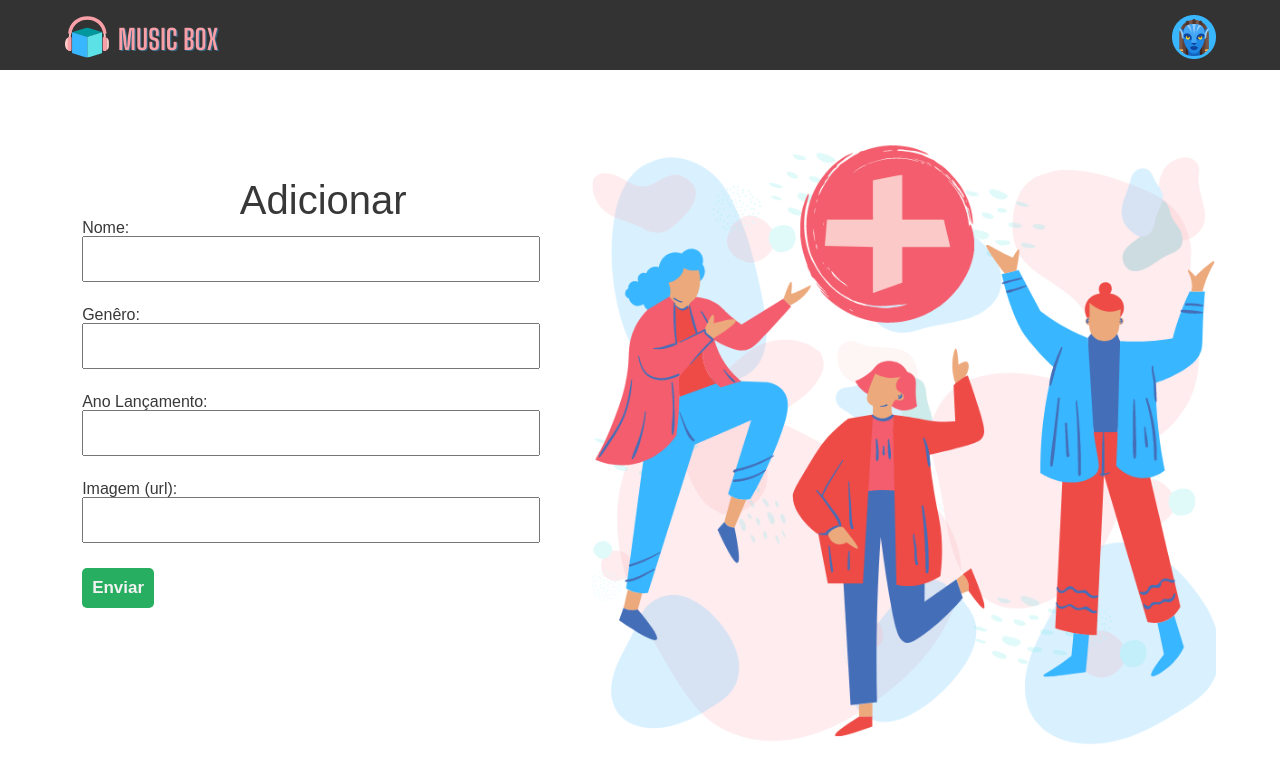
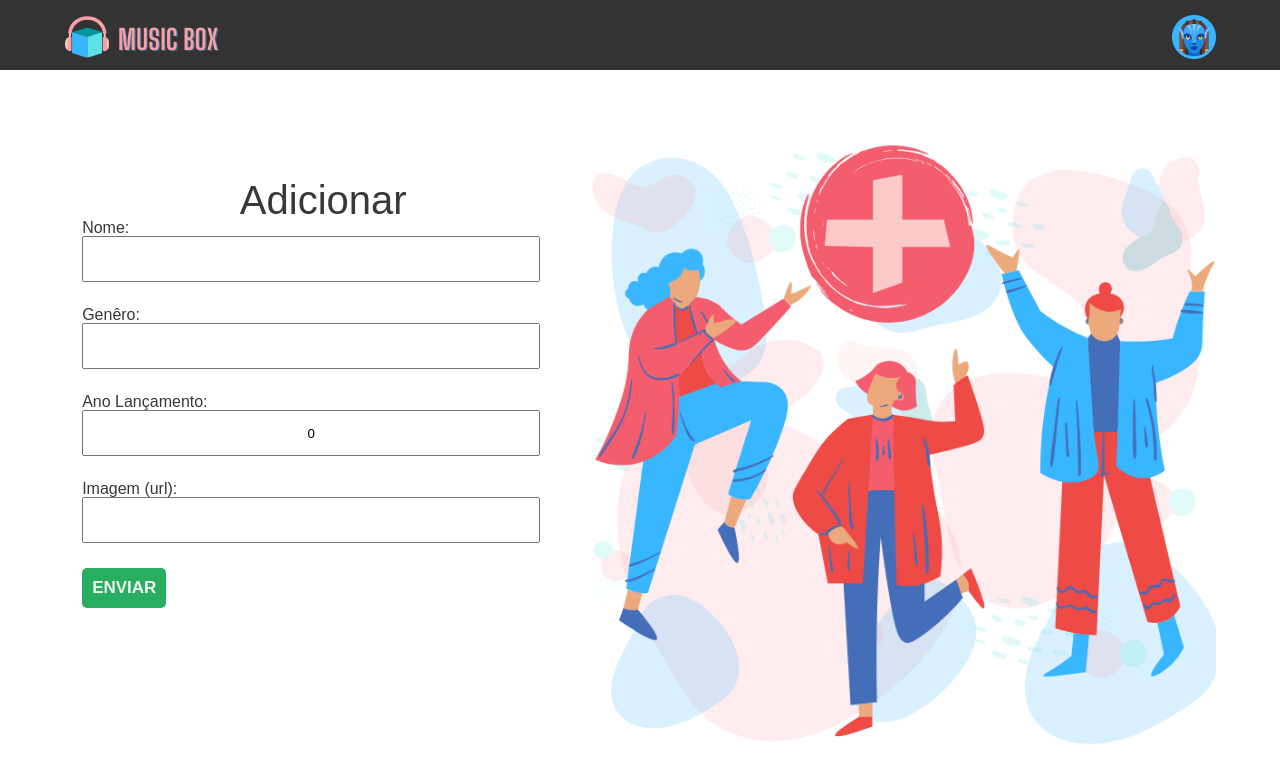
Before and after one commit to miniguiti/music-box-react-bootcamp, a React (Create React App) app: page /add-music in a window 1280 px wide. Shown: the top 782 px of the page. Built offline with nearby package versions, Linux system fonts and the light colour scheme.

Commit message:
POST Music

```diff
--- a/src/assets/css/style.css
+++ b/src/assets/css/style.css
@@ -124,7 +124,7 @@ nav {
 
 .img-music {
     background-color: var(--light-color-2);
-    background-image: url(../images/capa.png);
+    background-image: url(https://studiosol-a.akamaihd.net/tb/letras-blog/wp-content/uploads/2020/05/cdb74a9-sgt-pepper-1024x916.jpg);
     background-size: cover;
     height: 290px;
 }
--- a/src/pages/AddMusic.js
+++ b/src/pages/AddMusic.js
@@ -1,33 +1,66 @@
-import React from 'react';
+import React, { useState } from 'react';
 import NavBar from '../components/NavBar';
 import imgAdd from '../assets/images/add-music-img.png';
 import BtnGreen from '../components/BtnGreen';
+import axios from 'axios';
 
 function AddMusic() {
+    //Guarda a música que queremos salvar
+    const [musicData, setMusicData] = useState({
+        nome: "",
+        genero: "",
+        ano: 0,
+        url: ""
+    })
+
+    //Captura os dados do form para guardar no musicData
+    function handle(e){
+        const newMusic = {...musicData};
+        newMusic[e.target.id] = e.target.value;
+        setMusicData(newMusic);
+        console.log("OLHA O QUE INDO PRO musicData",newMusic);
+    }
+
+    //Enviar chamando a requisição HTTP POST
+    function enviar(e){
+        e.preventDefault(); //para não atualizar a tela quando for chamada a função
+        axios.post("https://6086fb95a3b9c200173b75bb.mockapi.io/music", {
+            nome: musicData.nome,
+            genero: musicData.genero,
+            ano: musicData.ano,
+            url: musicData.url
+        }).then(resposta => {
+            console.log("OLHA A RESPOSTA!", resposta.data)
+        });
+    }
+
+
     return (
         <>
             <NavBar />
             <div className="container">
                 <div className="add-music">
-                    <form>
+                    <form onSubmit={(e) => enviar(e)}>
                         <h1>Adicionar</h1>
                         <div>
-                            <label>Nome: <input type="text" /></label>
+                            <label>Nome:
+                            <input type="text" onChange={(e) => handle(e)} id="nome" value={musicData.nome}/></label>
                         </div>
                         <div>
-                            <label>Genêro: <input type="text" /></label>
+                            <label>Genêro:
+                            <input type="text"  onChange={(e) => handle(e)} id="genero" value={musicData.genero}/></label>
                         </div>
                         <div>
                             <label>Ano Lançamento:</label>
-                            <input type="text" />
+                            <input type="text" onChange={(e) => handle(e)} id="ano" value={musicData.ano} />
                         </div>
 
                         <div>
                             <label> Imagem (url):</label>
-                            <input type="text" />
+                            <input type="text" onChange={(e) => handle(e)} id="url" value={musicData.url}/>
                         </div>
                         <div>
-                            <BtnGreen texto ="Enviar"/>
+                            <button className="btn-green " type="submit">ENVIAR</button>
                         </div>
                     </form>
                     <img src={imgAdd} alt="" />
--- a/src/pages/Music.js
+++ b/src/pages/Music.js
@@ -1,9 +1,24 @@
-import React from 'react'
+import React, { useEffect, useState } from 'react'
+import api from '../api';
 import BtnGreen from '../components/BtnGreen'
 import MusicItem from '../components/MusicItem'
 import NavBar from '../components/NavBar'
 
 function Music() {
+
+    //guardar as musicas
+    const [musicas, setMusicas] = useState([]);
+
+    //buscar as musicar
+    useEffect(() =>{
+        async function buscarMusicas(){
+            const resposta = await api.get("");
+            setMusicas(resposta.data);
+            console.log("OLHA O QUE VEIO DA API!!", resposta.data)
+        }
+        buscarMusicas();
+    }, []);
+
     return (
         <>
             <NavBar/>
@@ -14,14 +29,14 @@ function Music() {
             </div>
             <div className="container">
                 <div className="music-boxes">
-                    <MusicItem nome="Numb linking park" genero="rock" ano="2003"/>
-                    <MusicItem nome="HIGHEST IN THE ROOM" genero="pop" ano="2001"/>
-                    <MusicItem nome="Lisboa - Anavitória" genero="MBP" ano="2019"/>
-                    <MusicItem nome="faroeste caboclo" genero="MBB/ROCK" ano="2001"/>
-                    <MusicItem nome="Nome 1" genero="Pagode" ano="2000"/>
-                    <MusicItem nome="Nome 2" genero="Rock" ano="2000"/>
-                    <MusicItem nome="Nome 3" genero="Samba" ano="2070"/>
-                    <MusicItem nome="Nome 4" genero="Funk" ano="2021"/>
+                    {musicas.map((musica) => (
+                        <MusicItem
+                            key={musica.id}
+                            nome={musica.nome}
+                            genero={musica.genero}
+                            ano={musica.ano}
+                        />
+                    ))}
                 </div>
             </div>
         </>
```
